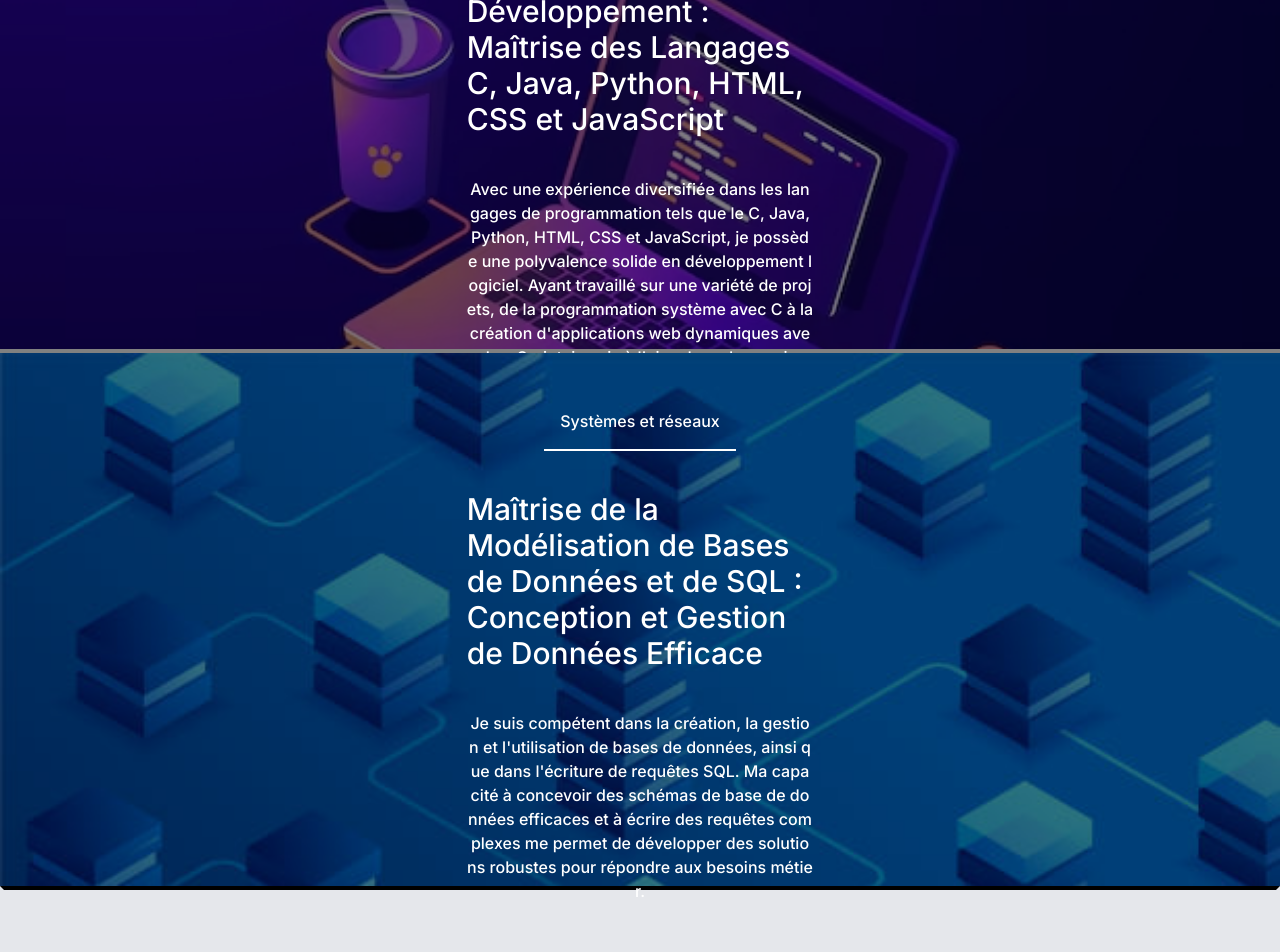
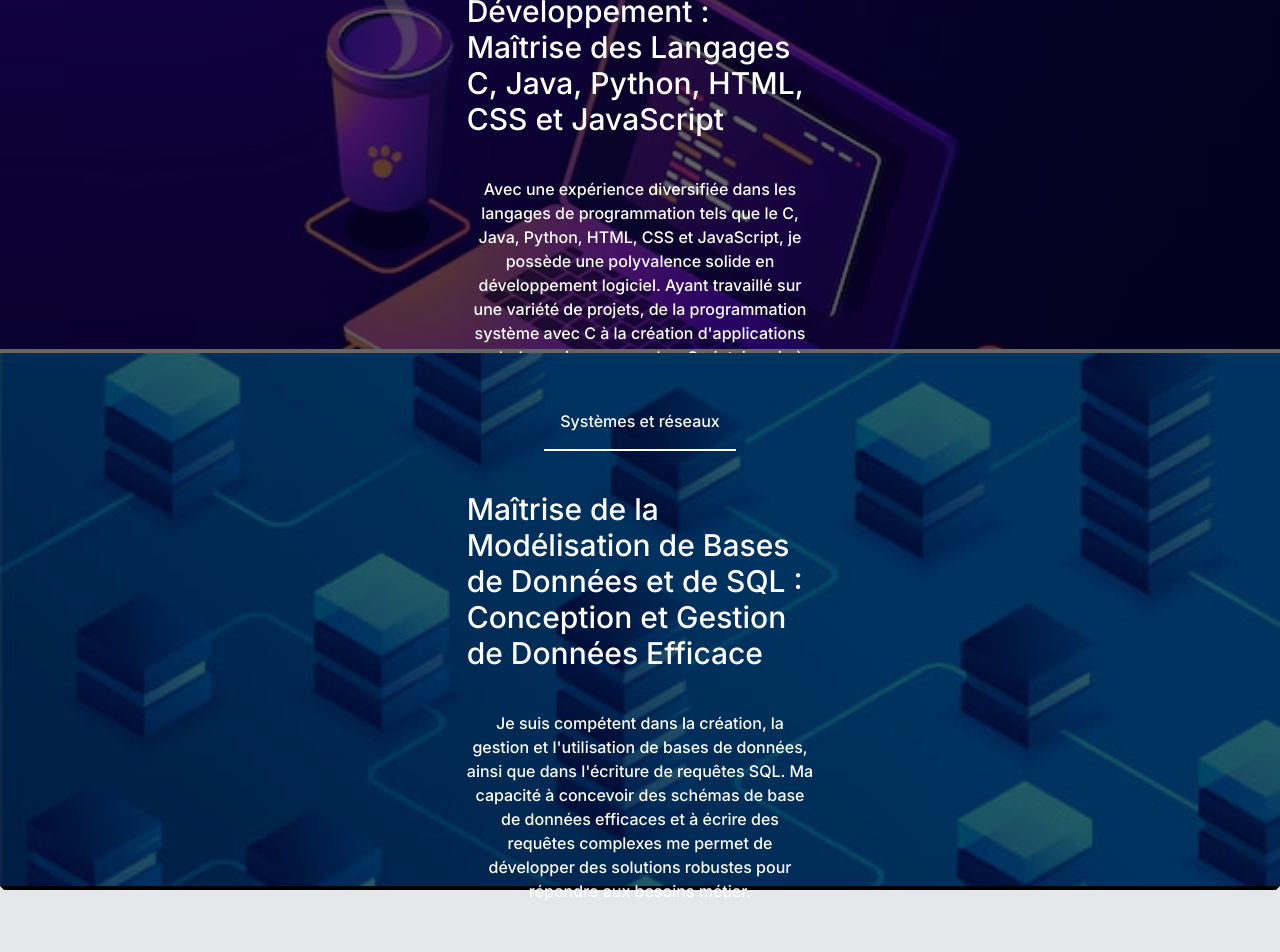
Before and after one commit to Aurelienschmi/Aurelien-portefolio, a Next.js app: page /mySkills in a window 1280 px wide. Shown: the part 820-1772 px from the top of the page. Built offline with nearby package versions, Linux system fonts and the light colour scheme.

Commit message:
update section mySkills

```diff
--- a/app/mySkills/page.tsx
+++ b/app/mySkills/page.tsx
@@ -18,7 +18,7 @@ export default function Home() {
             className="absolute inset-0 bg-fixed bg-no-repeat bg-cover border-b-4 border-t-4 border-white "
             style={{
               backgroundImage: "url(/images/background_network.jpg)",
-              opacity: 0.5,
+              opacity: 0.4,
             }}
           />
           <div className="relative flex flex-col items-center py-10 text-white">
@@ -30,9 +30,9 @@ export default function Home() {
             <p className="text-center break-auto p-10 w-1/3">
               Certifié CCNAv7 et en cours de préparation pour les certifications
               CCNA et CSNA, je possède une solide expertise en réseautique. Ma
-              formation m&apos;a permis de maîtriser les principes fondamentaux des
-              réseaux informatiques et de développer des compétences pratiques
-              en configuration, gestion et dépannage.
+              formation m&apos;a permis de maîtriser les principes fondamentaux
+              des réseaux informatiques et de développer des compétences
+              pratiques en configuration, gestion et dépannage.
             </p>
           </div>
         </div>
@@ -41,7 +41,7 @@ export default function Home() {
             className="absolute inset-0 bg-fixed bg-no-repeat bg-cover border-b-4 border-white"
             style={{
               backgroundImage: "url(/images/background_developpement.jpg)",
-              opacity: 0.5,
+              opacity: 0.4,
             }}
           />
           <div className="relative flex flex-col items-center py-10 text-white">
@@ -50,13 +50,13 @@ export default function Home() {
               Polyvalence en Développement : Maîtrise des Langages C, Java,
               Python, HTML, CSS et JavaScript
             </h3>
-            <p className="text-center break-all p-10 w-1/3">
+            <p className="text-center break-auto p-10 w-1/3">
               Avec une expérience diversifiée dans les langages de programmation
               tels que le C, Java, Python, HTML, CSS et JavaScript, je possède
               une polyvalence solide en développement logiciel. Ayant travaillé
               sur une variété de projets, de la programmation système avec C à
-              la création d&apos;applications web dynamiques avec JavaScript, je suis
-              à l&apos;aise dans des environnements variés.
+              la création d&apos;applications web dynamiques avec JavaScript, je
+              suis à l&apos;aise dans des environnements variés.
             </p>
           </div>
         </div>
@@ -66,7 +66,7 @@ export default function Home() {
             className="absolute inset-0 bg-fixed bg-no-repeat bg-cover border-white"
             style={{
               backgroundImage: "url(/images/background_data.jpg)",
-              opacity: 0.5,
+              opacity: 0.4,
             }}
           />
           <div className="relative flex flex-col items-center py-10 text-white">
@@ -75,12 +75,13 @@ export default function Home() {
               Maîtrise de la Modélisation de Bases de Données et de SQL :
               Conception et Gestion de Données Efficace
             </h3>
-            <p className="text-center break-all p-10 w-1/3">
-              Je suis compétent dans la création, la gestion et l&apos;utilisation de
-              bases de données, ainsi que dans l&apos;écriture de requêtes SQL. Ma
-              capacité à concevoir des schémas de base de données efficaces et à
-              écrire des requêtes complexes me permet de développer des
-              solutions robustes pour répondre aux besoins métier.
+            <p className="text-center break-autos p-10 w-1/3">
+              Je suis compétent dans la création, la gestion et
+              l&apos;utilisation de bases de données, ainsi que dans
+              l&apos;écriture de requêtes SQL. Ma capacité à concevoir des
+              schémas de base de données efficaces et à écrire des requêtes
+              complexes me permet de développer des solutions robustes pour
+              répondre aux besoins métier.
             </p>
           </div>
         </div>
```
